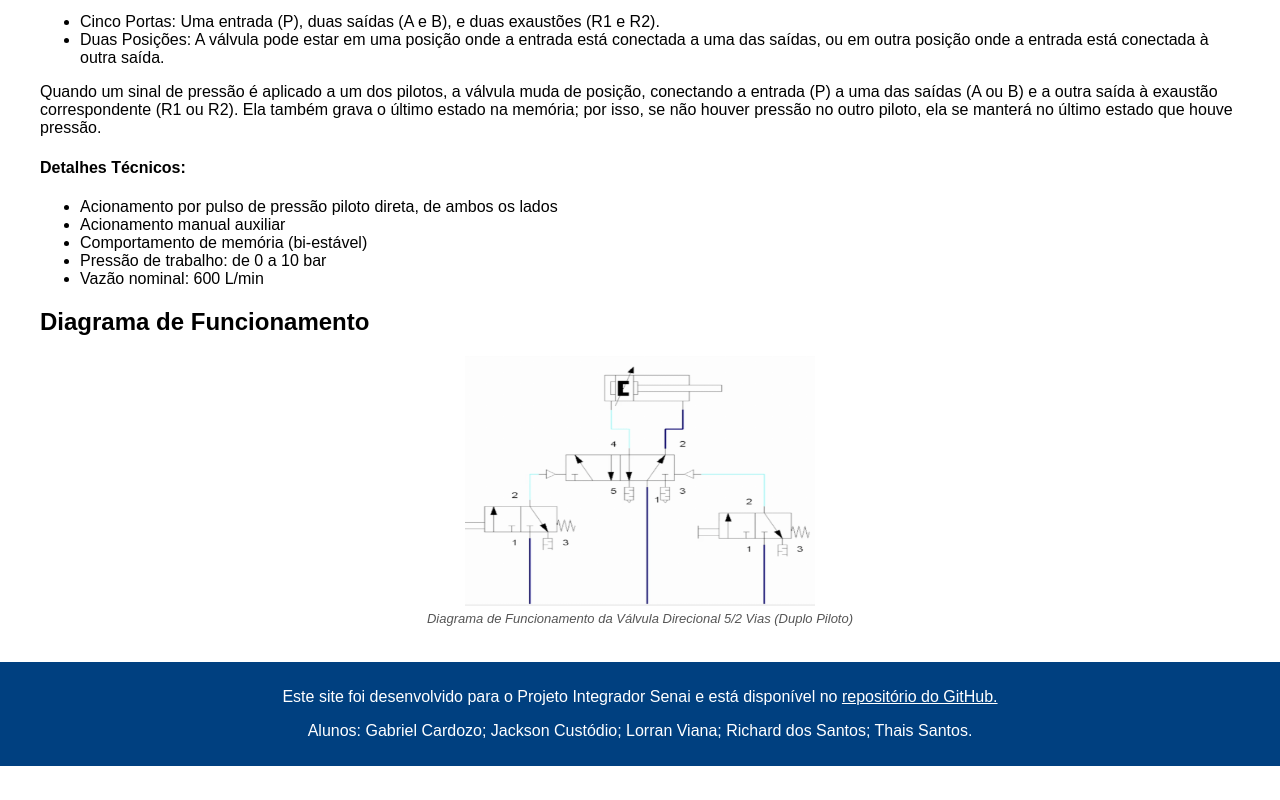
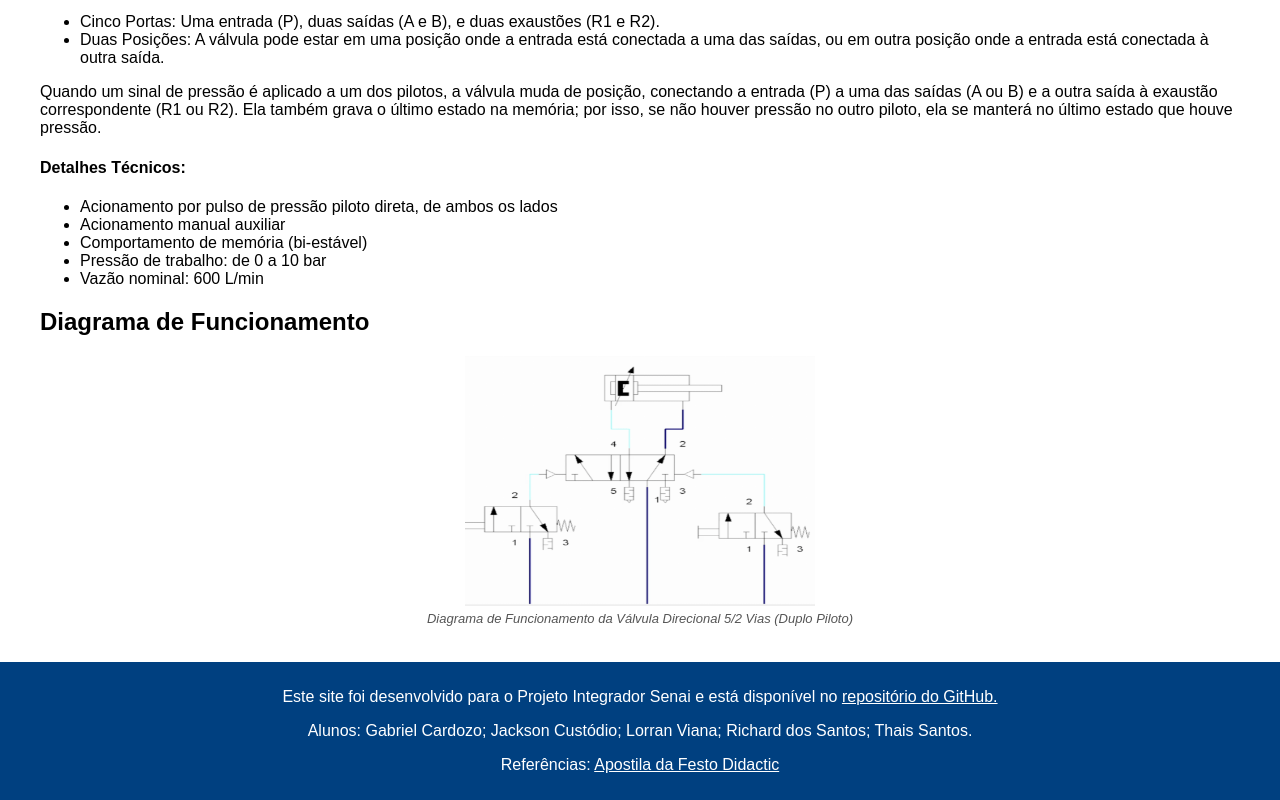
Before and after one commit to HiroNi9/pneumatech, a plain HTML site: page pneumaticos/valvulas_direcionais/valvula_direcional_5_2_duplo_piloto.html in a window 1280 px wide. Shown: the part 965-1765 px from the top of the page. Before the commit the page ends 1731 px from the top, so only its background shows below. Drawn offline with Linux system fonts and the light colour scheme.

Commit message:
Update valvula_direcional_5_2_duplo_piloto.html

```diff
--- a/pneumaticos/valvulas_direcionais/valvula_direcional_5_2_duplo_piloto.html
+++ b/pneumaticos/valvulas_direcionais/valvula_direcional_5_2_duplo_piloto.html
@@ -94,6 +94,7 @@
     <footer>
         <p>Este site foi desenvolvido para o Projeto Integrador Senai e está disponível no <a href="https://github.com/HiroNi9/pneumatech">repositório do GitHub.</a></p>
         <p>Alunos: Gabriel Cardozo; Jackson Custódio; Lorran Viana; Richard dos Santos; Thais Santos.</p>
+	<p>Referências: <a href="https://drive.google.com/file/d/1yqBlTPViJLFoRaC7iOsEWNf64RX_7-3h/view?usp=sharing">Apostila da Festo Didactic</a></p>
     </footer>
 </body>
 </html>
```
